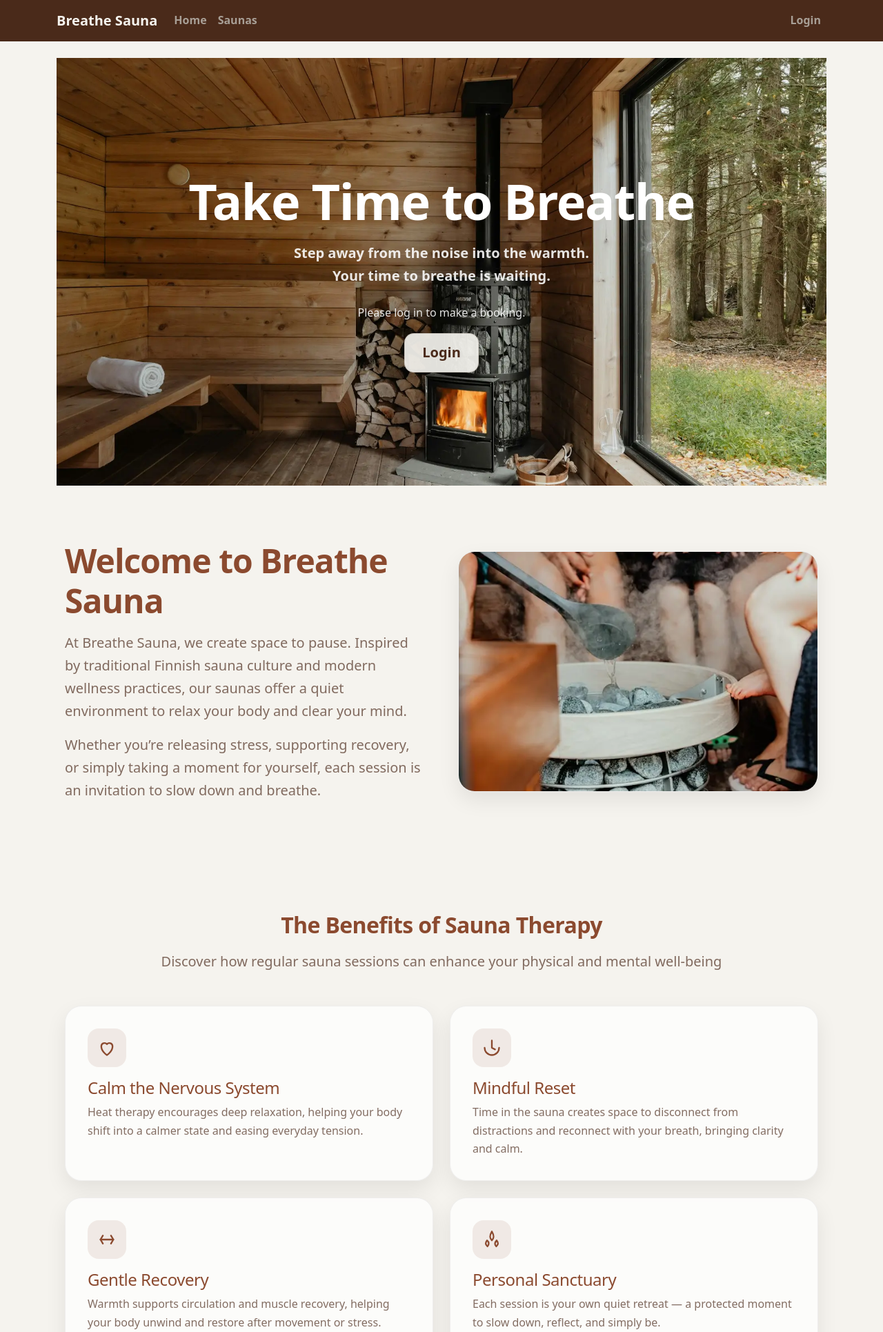
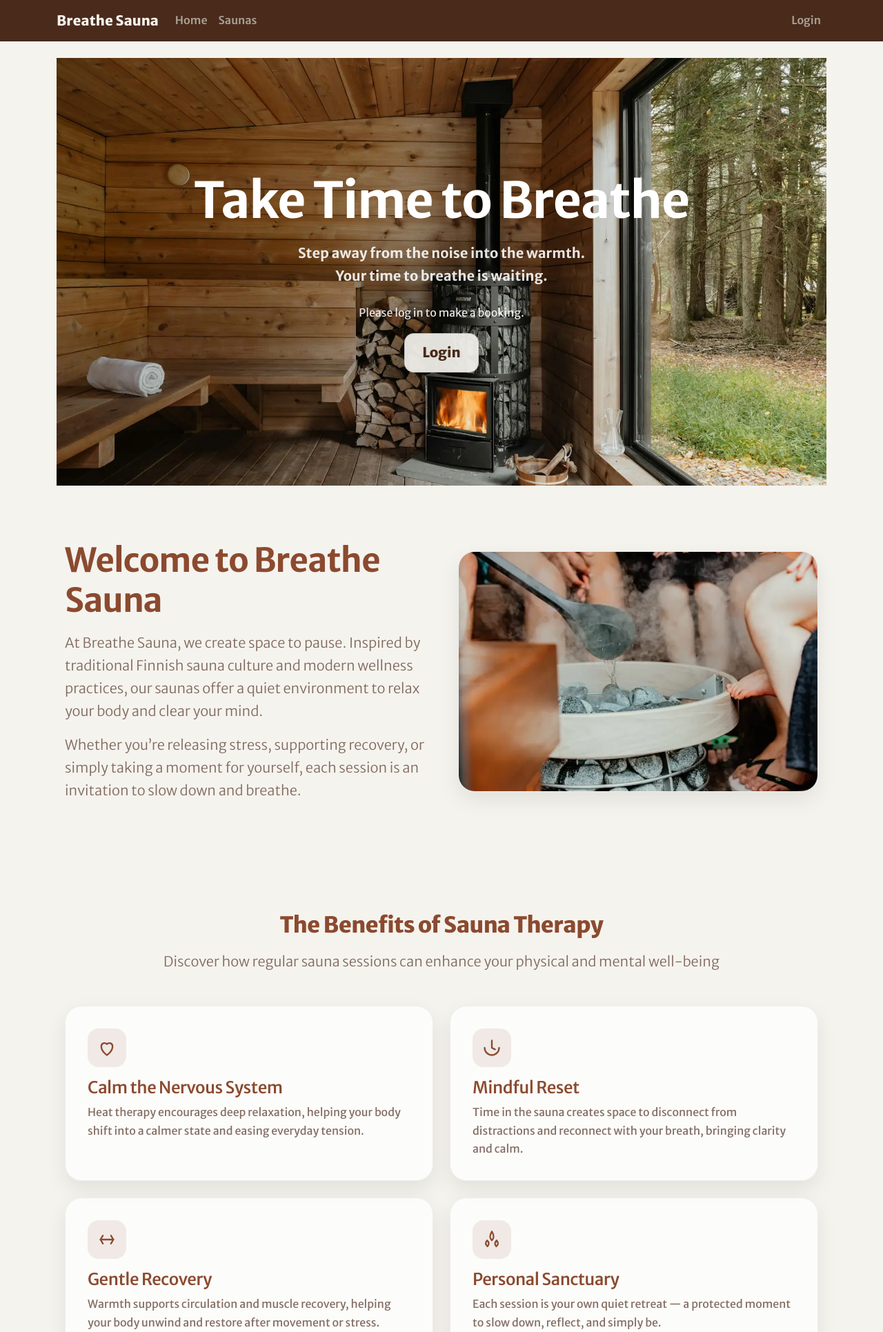
Before and after one commit to Court-Pencil/breathe-sauna-backend, a Django app: page / in a window 1280 px wide. Shown: the top 1931 px of the page at 69% size. Run offline with Django 4.2, Linux system fonts and the light colour scheme.

Commit message:
start README, add font Merriweather Sans

```diff
--- a/bookings/static/css/theme.css
+++ b/bookings/static/css/theme.css
@@ -1,9 +1,12 @@
+@import url('https://fonts.googleapis.com/css2?family=Merriweather+Sans:ital,wght@0,300..800;1,300..800&display=swap');
+
 :root{
   --cream: #F5F3EE;
   --chestnut: #8B4A2F;
   --dark-walnut: #4A2A1A;
   --stone: #A89F96;
   --moss: #6F7F73;
+
 
   --white: #ffffff;
   --text-dark: var(--dark-walnut);
@@ -36,6 +39,7 @@ body{
   background: var(--cream);
   color: var(--text-dark);
   line-height: 1.65;
+  font-family: Merriweather Sans;
 }
 
 h1,h2,h3,h4{
```
Also changed, not shown: README.md (added), 2 other files.
